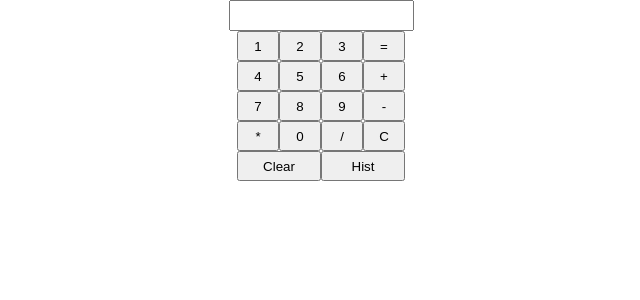
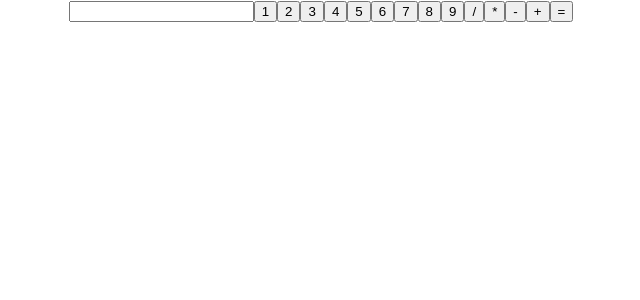
Before and after one commit to siddheshdagade/react_Calculator, a React (Create React App) app: page / in a window 1280 px wide. Shown: the top 300 px of the page, without its empty margins (319-959 px from the left). Built offline with nearby package versions, Linux system fonts and the light colour scheme.

Commit message:
refactoredr

```diff
--- a/src/App.js
+++ b/src/App.js
@@ -1,84 +1,59 @@
 import React, {Component} from "react";
+import { numbers, actions } from './data/calcData';
 import './App.css';
 
 class App extends Component {
   constructor(props){
     super(props);
     this.state= {
-      history: [],
-      inputvalue: "",
+      // history: [],
+      input: "",
+      currentAction: ''
+    }
+    this.evaluate = this.evaluate.bind(this)
+  }
+
+  numberHandler(number) {
+    this.setState({ input: this.state.input + number })
+  }
+
+  actionHandler(action) {
+    let input = this.state.input,
+        lastChar = input ? input.charAt(input.length - 1) : null;
+    // input should exist and previously entered value should not be an action
+    if(input && !actions.includes(lastChar)) {
+      this.setState({ currentAction: action,
+                      input: `${input}${action}`
+                    })
     }
   }
-  buttonPress1 =(e)=>{
-    console.log(e.target.value);
-    this.setState({
-     inputvalue: this.state.inputvalue + e.target.value
-    })
+
+  evaluate() {
+    try {
+      // console.log('this.state.input', this.state.input)
+      this.setState({ input: eval(this.state.input).toString() })
+    }
+    catch (err) {
+      // console.log('there was an err', err)
+    }
   }
 
+  render(){
+    console.log('this.state', this.state);
 
-  buttonPressAns =()=>{
-    var newArr = [...this.state.history,{value1 : this.state.inputvalue, value2: eval(this.state.inputvalue)}]
-    console.log(newArr);
-    this.setState({
-      inputvalue: eval(this.state.inputvalue),
-      history: newArr
-    })
+    return (
+      <div className="App">
+        <input type="text" value={this.state.input} readOnly></input>
+        {
+          numbers.map(val => <button key={val} onClick={() => this.numberHandler(val)}>{val}</button>)
+        }
+        {
+          actions.map(action => <button key={action} onClick={() => this.actionHandler(action)}>{action}</button>)
+        }
+        <button onClick={this.evaluate}>=</button>
+      </div>
+    );
   }
+}
 
-  buttonPressClear =()=>{
-    this.setState({
-      inputvalue: ""
-    })
-  }
-  buttonPressC =()=>{
-    this.setState({
-      inputvalue: this.state.inputvalue.slice(0,this.state.inputvalue.length-1)
-    })
-  }
-  buttonPressHist =()=>{
-    this.setState({
-      inputvalue: this.state.history.map( value => { return value.value1+"="+ value.value2})
-    })
-  }
-  render(){
-  return (
-    <div className="App">
-      <div className = "input">
-         <input type="text" value={this.state.inputvalue}></input>
-      </div>
-      <div className= "buttons">
-        <div className = "buttonGrp1">
-        <button type="button" value = "1" onClick= {this.buttonPress1}>1</button>
-        <button type="button" value = "2" onClick= {this.buttonPress1}>2</button>
-        <button type="button" value = "3" onClick= {this.buttonPress1}>3</button>
-        <button type="button"  onClick= {this.buttonPressAns}>=</button>
-        </div>
-        <div className = "buttonGrp2">
-        <button type="button" value = "4" onClick= {this.buttonPress1}>4</button>
-        <button type="button" value = "5" onClick= {this.buttonPress1}>5</button>
-        <button type="button" value = "6" onClick= {this.buttonPress1}>6</button>
-        <button type="button" value = "+" onClick= {this.buttonPress1}>+</button>
-        </div>
-        <div className = "buttonGrp3">
-        <button type="button" value = "7" onClick= {this.buttonPress1}>7</button>
-        <button type="button" value = "8" onClick= {this.buttonPress1}>8</button>
-        <button type="button" value = "9" onClick= {this.buttonPress1}>9</button>
-        <button type="button" value = "-" onClick= {this.buttonPress1}>-</button>
-        </div>
-        <div className = "buttonGrp4">
-        <button type="button" value = "*" onClick= {this.buttonPress1}>*</button>
-        <button type="button" value = "0" onClick= {this.buttonPress1}>0</button>
-        <button type="button" value = "/" onClick= {this.buttonPress1}>/</button>
-        <button type="button"  onClick= {this.buttonPressC}>C</button>
-        </div>
-        <div className = "buttonGrp5">
-        <button type="button"  onClick= {this.buttonPressClear}>Clear</button>
-        <button type="button"  onClick= {this.buttonPressHist}>Hist</button>
-        </div>
-
-      </div>
-    </div>
-  );
-}
-}export default App;
+export default App;
--- /dev/null
+++ b/src/data/calcData.js
@@ -0,0 +1,2 @@
+export const numbers = Array(9).fill(0).map((e, i) => i+1);
+export const actions = ['/', '*', '-', '+']
```
